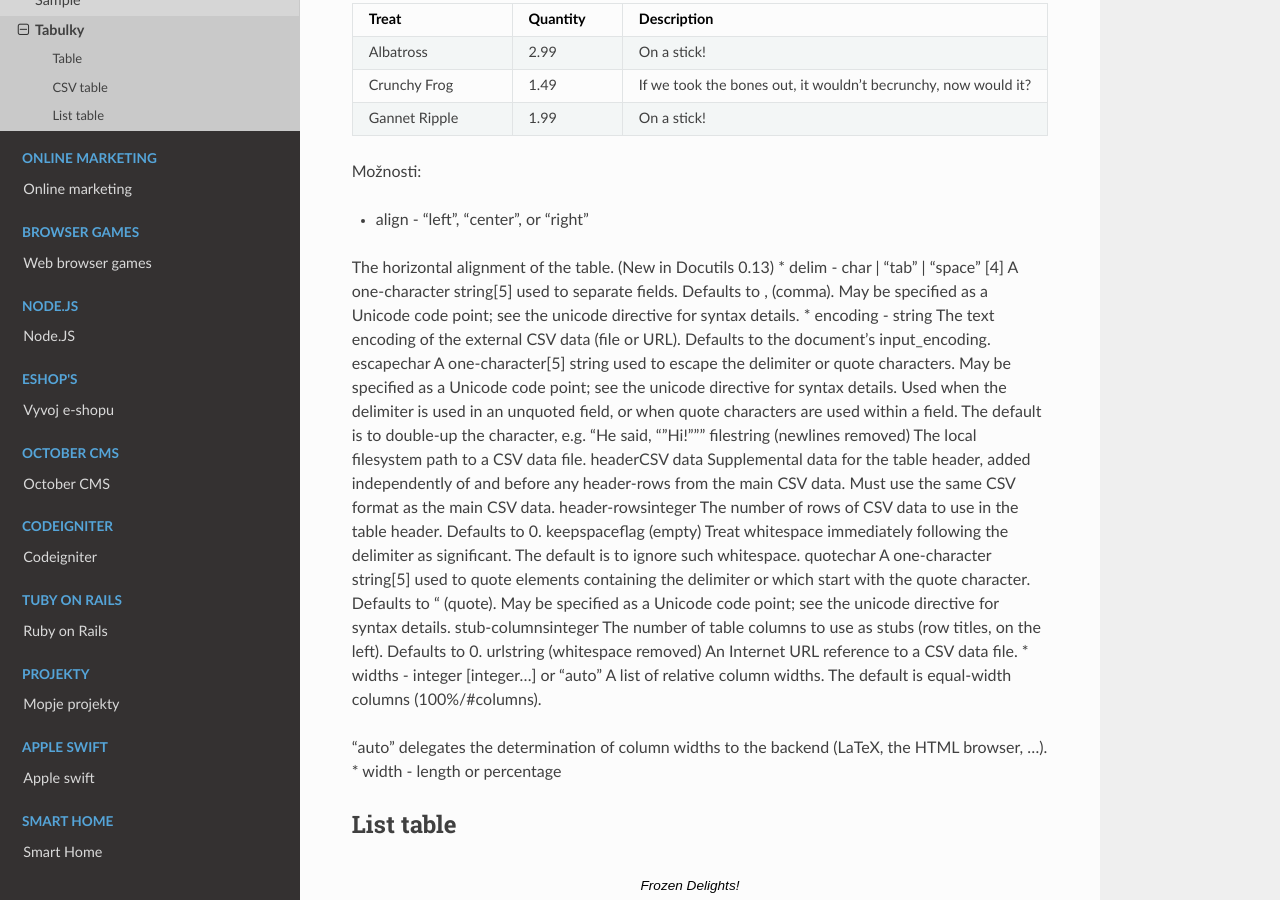
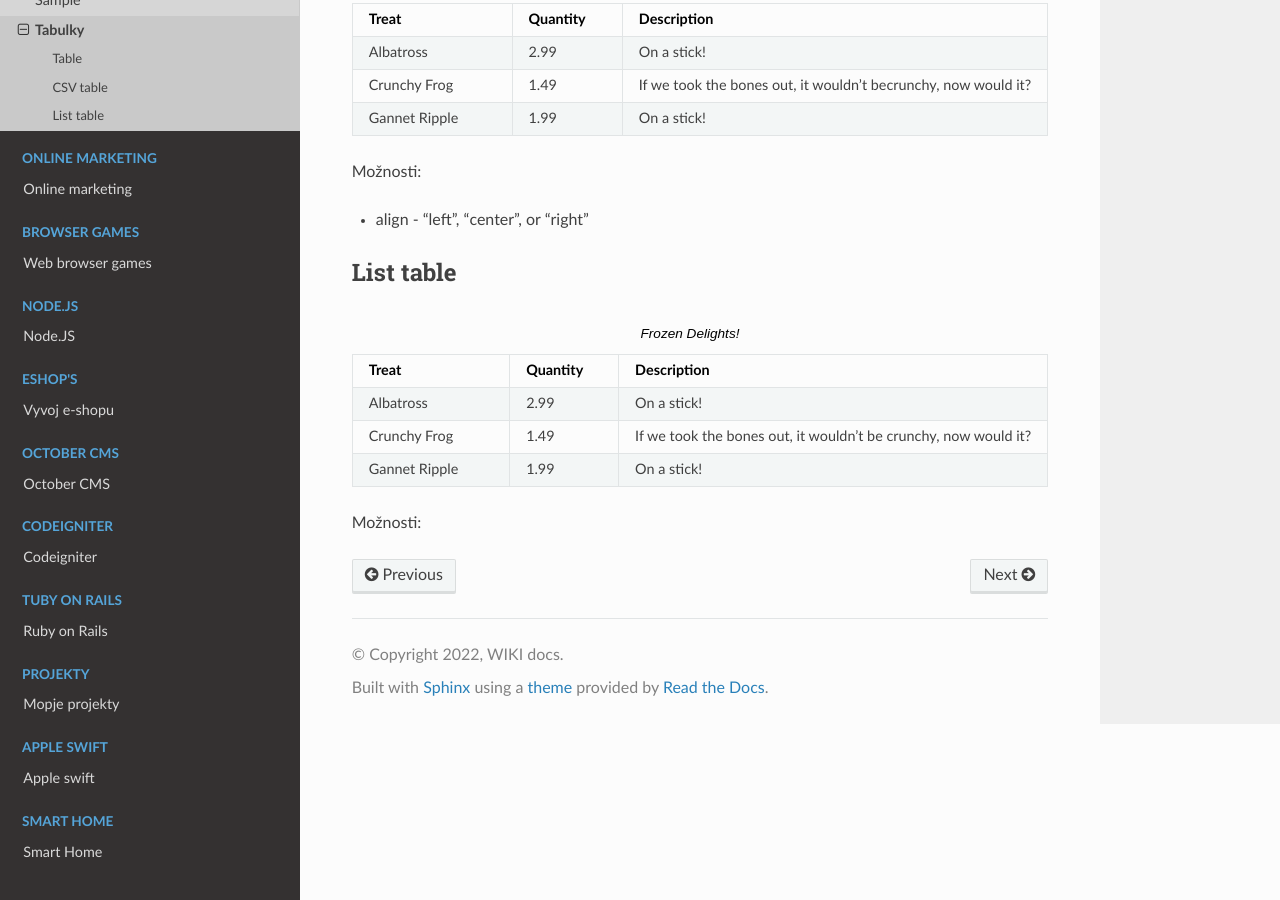
Before and after one commit to Lacike33/RTD_Wiki, a Sphinx documentation site: the page built from docs/source/web/sphinx/tables.rst, in a window 1280 px wide and 900 px high, scrolled down 682 px. Built offline with Sphinx 7.4.7 and the Read the Docs theme 2.0.0, drawn with Linux system fonts in a browser that asks for light colours; pages that are not in the unit, such as notebooks, are missing from menus.

Commit message:
Oprava tables

```diff
--- a/docs/source/web/sphinx/tables.rst
+++ b/docs/source/web/sphinx/tables.rst
@@ -39,32 +39,6 @@ CSV table
 Možnosti:
 
 * align - "left", "center", or "right"
-The horizontal alignment of the table. (New in Docutils 0.13)
-* delim - char | "tab" | "space" [4]
-A one-character string[5] used to separate fields. Defaults to , (comma). May be specified as a Unicode code point; see the unicode directive for syntax details.
-* encoding - string
-The text encoding of the external CSV data (file or URL). Defaults to the document's input_encoding.
-escapechar
-A one-character[5] string used to escape the delimiter or quote characters. May be specified as a Unicode code point; see the unicode directive for syntax details. Used when the delimiter is used in an unquoted field, or when quote characters are used within a field. The default is to double-up the character, e.g. "He said, ""Hi!"""
-filestring (newlines removed)
-The local filesystem path to a CSV data file.
-headerCSV data
-Supplemental data for the table header, added independently of and before any header-rows from the main CSV data. Must use the same CSV format as the main CSV data.
-header-rowsinteger
-The number of rows of CSV data to use in the table header. Defaults to 0.
-keepspaceflag (empty)
-Treat whitespace immediately following the delimiter as significant. The default is to ignore such whitespace.
-quotechar
-A one-character string[5] used to quote elements containing the delimiter or which start with the quote character. Defaults to " (quote). May be specified as a Unicode code point; see the unicode directive for syntax details.
-stub-columnsinteger
-The number of table columns to use as stubs (row titles, on the left). Defaults to 0.
-urlstring (whitespace removed)
-An Internet URL reference to a CSV data file.
-* widths - integer [integer...] or "auto"
-A list of relative column widths. The default is equal-width columns (100%/#columns).
-
-"auto" delegates the determination of column widths to the backend (LaTeX, the HTML browser, ...).
-* width - length or percentage
 
 List table
 ----------
```
